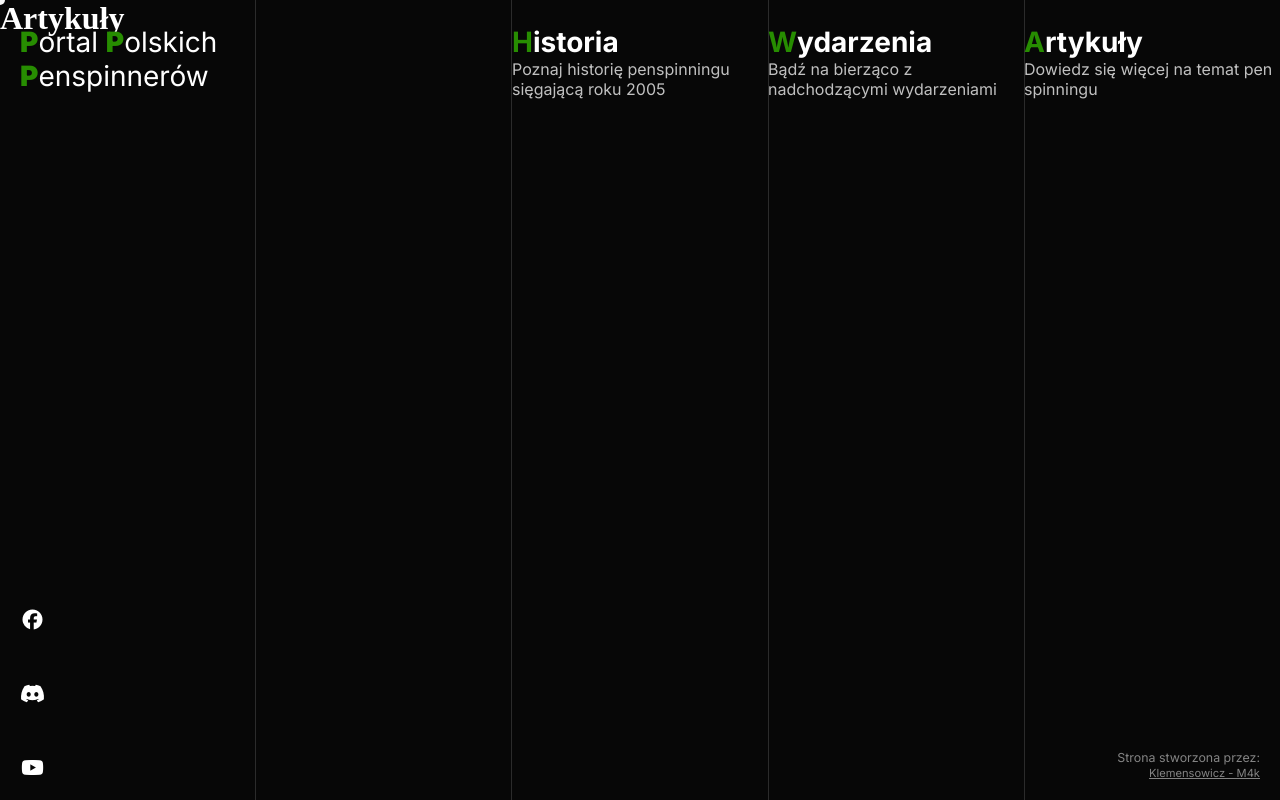
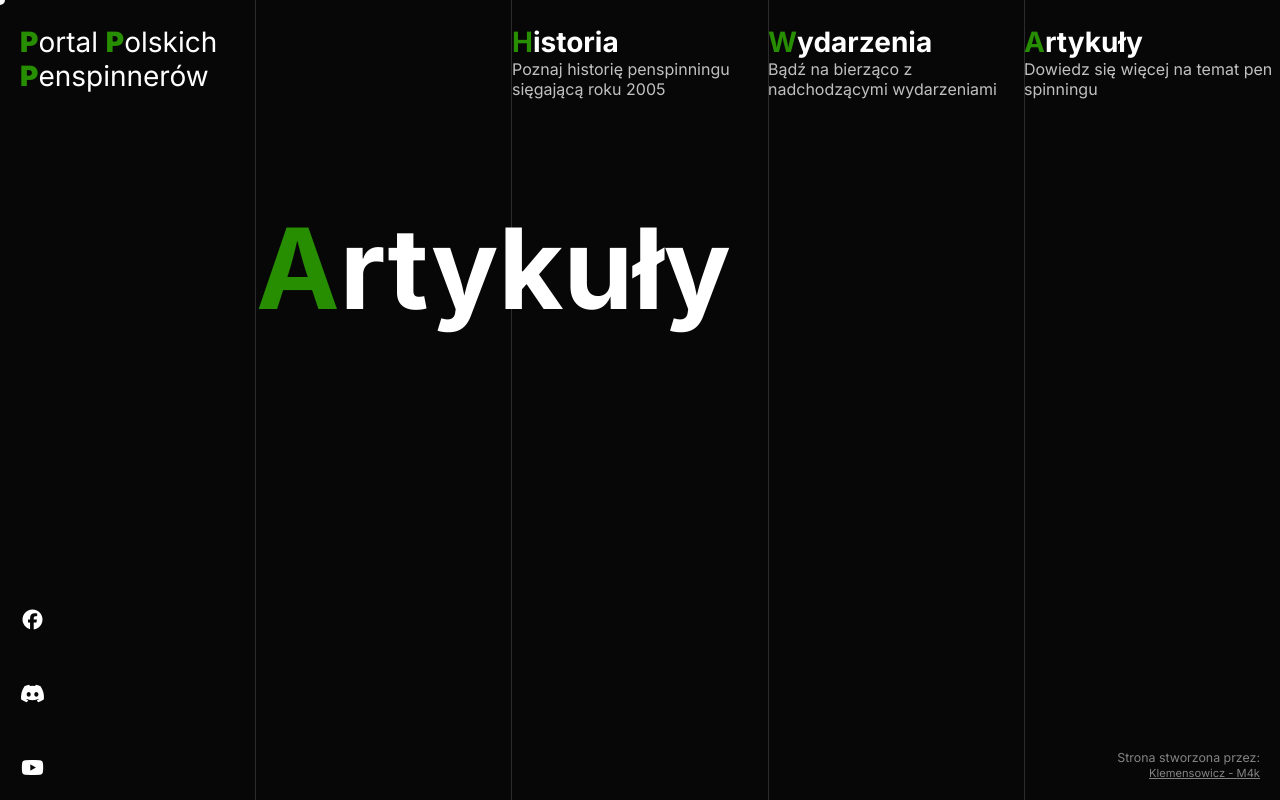
Before and after one commit to M4kses0wicz/PenSpinningPolska, a Vue app: page /Artykuly in a window 1280 px wide. Built offline with nearby package versions, Linux system fonts and the light colour scheme.

Commit message:
Refactor ArticlesPage layout and add ArticleCard component

```diff
--- a/src/components/pages/ArticlesPage.vue
+++ b/src/components/pages/ArticlesPage.vue
@@ -8,7 +8,9 @@ import { useRouter } from "vue-router";
 <template>
   <Navbar />
   <BackgroundLines />
-  <h1>Artykuły</h1>
+  <section class="content">
+    <h1><strong>A</strong>rtykuły</h1>
+  </section>
 </template>
 
 <style scoped lang="scss">
@@ -16,5 +18,16 @@ import { useRouter } from "vue-router";
 
 * {
   color: $white;
+  font-family: "Inter", sans-serif;
+}
+
+section {
+  margin-left: 20%;
+  margin-top: 25vh;
+  width: 60%;
+
+  h1 {
+    font-size: $font-size-big;
+  }
 }
 </style>
```
Also changed, not shown: src/components/templates/ArticleCard.vue (added, +14 -0 lines).
